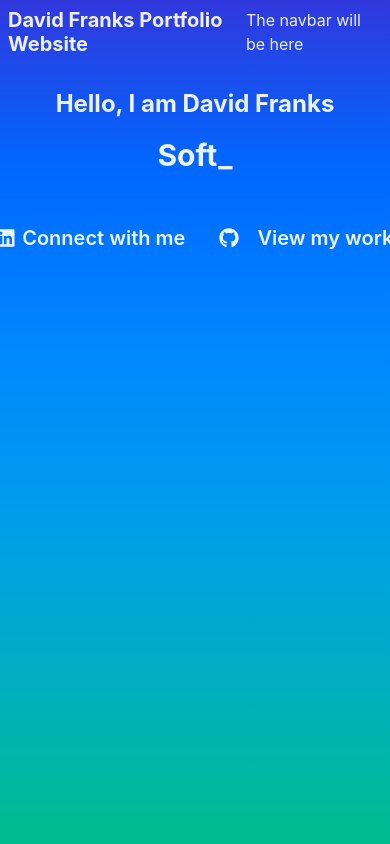
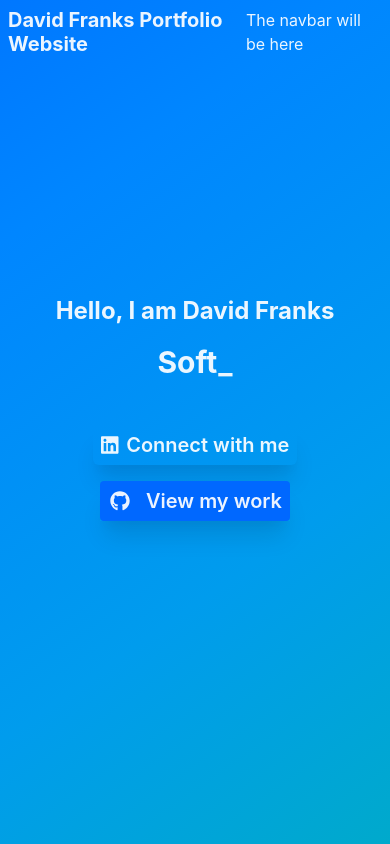
Before and after one commit to davidfrnks7/old-portfolio-website, a Next.js app: page / in a window 390 px wide. Built offline with nearby package versions, Linux system fonts and the light colour scheme.

Commit message:
Finished adding contact buttons. Buttons are responsive. Background of the greeting section is now animated.

```diff
--- a/components/CallToAction.tsx
+++ b/components/CallToAction.tsx
@@ -1,50 +1,29 @@
-import React from "react";
-import { HStack, Link, Text, VStack } from "@chakra-ui/layout";
-import { Button, ButtonGroup, IconButton } from "@chakra-ui/button";
-import { library } from '@fortawesome/fontawesome-svg-core'
-import { faLinkedin, faGithub } from '@fortawesome/free-brands-svg-icons'
-library.add(faLinkedin, faGithub)
-import { FontAwesomeIcon } from '@fortawesome/react-fontawesome'
+import React, { Fragment } from "react";
+import { HStack, VStack } from "@chakra-ui/react";
+import ContactButtons from "./ContactButtont";
 
 const CallToAction = (): JSX.Element => {
   return (
-    <HStack
-      h="auto"
-      w="100%"
-      spacing="4"
-      justifyContent="center"
-    >
-      <Link>
-        <Button
-          variant="contactPrimary"
-          leftIcon={
-            <FontAwesomeIcon
-              icon={faLinkedin}
-            />
-          }
-        >
-          <Text>Connect with me</Text>
-        </Button>
-      </Link>
-      <ButtonGroup
-        variant="contactPrimary"
-        isAttached
+    <Fragment>
+      <HStack
+        d={{ base: "none", md: "flex" }}
+        h="auto"
+        w="100%"
+        spacing="6"
+        justifyContent="center"
       >
-        <Link>
-          <IconButton
-            aria-label="Visit GitHub Page"
-            icon={
-              <FontAwesomeIcon
-                icon={faGithub}
-              />
-            }
-          />
-        </Link>
-        <Link>
-          <Button>View my work</Button>
-        </Link>
-      </ButtonGroup>
-    </HStack>
+        <ContactButtons />
+      </HStack>
+      <VStack
+        d={{ base: "flex", md: "none" }}
+        h="auto"
+        w="100%"
+        spacing="4"
+        justifyContent="center"
+      >
+        <ContactButtons />
+      </VStack>
+    </Fragment>
   );
 };
 
--- /dev/null
+++ b/components/ContactButtont.tsx
@@ -0,0 +1,39 @@
+import React, { Fragment } from "react";
+import { ButtonGroup, Link, Button, Text, IconButton } from "@chakra-ui/react";
+import { library } from "@fortawesome/fontawesome-svg-core";
+import { faLinkedin, faGithub } from "@fortawesome/free-brands-svg-icons";
+library.add(faLinkedin, faGithub);
+import { FontAwesomeIcon } from "@fortawesome/react-fontawesome";
+
+const ContactButtons = (): JSX.Element => {
+  return (
+    <Fragment>
+      <Link>
+        <Button
+          variant="contactPrimary"
+          boxShadow="xl"
+          leftIcon={<FontAwesomeIcon icon={faLinkedin} />}
+        >
+          <Text>Connect with me</Text>
+        </Button>
+      </Link>
+      <ButtonGroup variant="contactSecondary" isAttached boxShadow="xl">
+        <Link href="https://github.com/davidfrnks7" target="_blank">
+          <IconButton
+            borderRadius="4px 0px 0px 4px"
+            aria-label="Visit GitHub Page"
+            mr="-px"
+            icon={<FontAwesomeIcon icon={faGithub} />}
+          />
+        </Link>
+        <Link>
+          <Button ml="-px" borderRadius="0px 4px 4px 0px">
+            View my work
+          </Button>
+        </Link>
+      </ButtonGroup>
+    </Fragment>
+  );
+};
+
+export default ContactButtons;
--- a/components/Greeting.tsx
+++ b/components/Greeting.tsx
@@ -10,13 +10,9 @@ const Greeting = (): JSX.Element => {
       h="100vh"
       px={{ base: "3rem", lg: "3rem", xl: "5rem" }}
       textAlign="center"
-      bgGradient="linear(to-b, gradient.100, gradient.200, gradient.300, gradient.400, gradient.500, gradient.600)"
+      className="background"
     >
-      <Heading
-        pt="30%"
-        as="h2"
-        size="lg"
-      >
+      <Heading pt="35vh" as="h2" size="lg">
         Hello, I am David Franks
       </Heading>
       {/* <Heading
--- a/pages/_app.tsx
+++ b/pages/_app.tsx
@@ -3,6 +3,7 @@ import React from "react";
 import { ChakraProvider } from "@chakra-ui/react";
 import AppTheme from "../theme/AppTheme";
 import Layout from "../theme/layout/Layout";
+import "../styles/background.css";
 
 function DavidPortfolioWebsite({
   Component,
--- /dev/null
+++ b/styles/background.css
@@ -0,0 +1,23 @@
+.background {
+  background: linear-gradient(
+    145deg,
+    #3138dc,
+    #0068ff,
+    #0086ff,
+    #009ced,
+    #00aec1,
+    #00bd8e
+  );
+  background-size: 600% 100%;
+  animation: gradient 10s linear infinite;
+  animation-direction: alternate;
+}
+
+@keyframes gradient {
+  0% {
+    background-position: 0%;
+  }
+  100% {
+    background-position: 100%;
+  }
+}
--- a/theme/components/ButtonStyles.ts
+++ b/theme/components/ButtonStyles.ts
@@ -35,6 +35,17 @@ export const ButtonStyles = {
         )(props),
       },
     }),
+    contactSecondary: (props: Dict<never> | StyleFunctionProps) => ({
+      bg: "brand.primary",
+      fontSize: "xl",
+      p: "2",
+      _hover: {
+        bg: mode(
+          whiten("brand.primary", 20),
+          darken("brand.primary", 20)
+        )(props),
+      },
+    }),
     // default values for `size` and `variant`
     defaultProps: {},
   },
```
Also changed, not shown: components/TypeWriter.tsx (+1 -6 lines).
